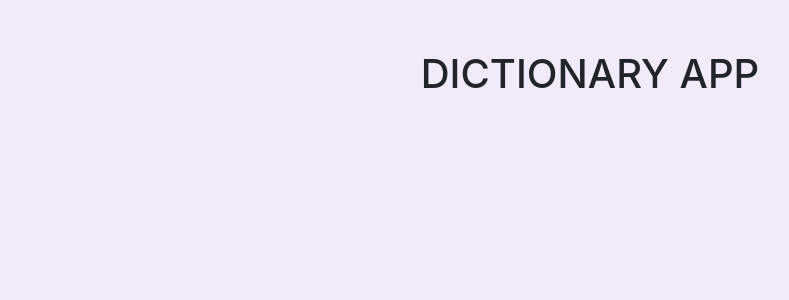
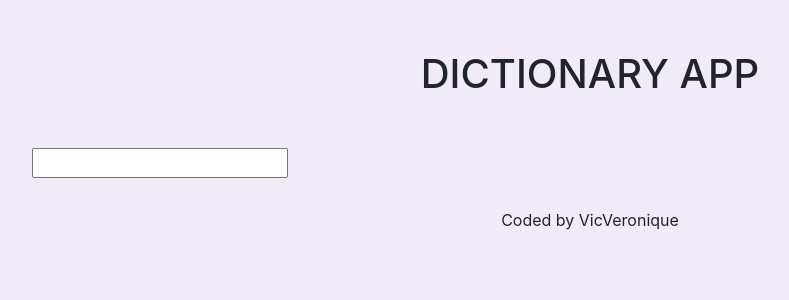
Before and after one commit to VicVeronique/dictionary-project, a React (Create React App) app: page / in a window 1280 px wide. Shown: the top 300 px of the page, without its empty margins (50-839 px from the left). Built offline with nearby package versions, Linux system fonts and the light colour scheme.

Commit message:
set up search

```diff
--- a/src/App.css
+++ b/src/App.css
@@ -6,3 +6,8 @@
 body {
   background-color: rgb(241, 234, 248);
 }
+
+.App-footer {
+  text-align: center;
+  margin: 30px 0;
+}
--- a/src/App.js
+++ b/src/App.js
@@ -1,11 +1,15 @@
 import "./App.css";
-
-function App() {
+import Dictionary from "./Dictionary";
+export default function App() {
   return (
     <div className="App">
-      <h1 className="App-header">DICTIONARY APP</h1>
+      <div className="container">
+        <h1 className="App-header">DICTIONARY APP</h1>
+        <main>
+          <Dictionary />
+        </main>
+        <footer className="App-footer">Coded by VicVeronique</footer>
+      </div>
     </div>
   );
 }
-
-export default App;
--- /dev/null
+++ b/src/Dictionary.css
@@ -0,0 +1,3 @@
+.Dictionary {
+  background-color: ;
+}
--- /dev/null
+++ b/src/Dictionary.js
@@ -0,0 +1,23 @@
+import React, { useState } from "react";
+import "./Dictionary.css";
+
+export default function Dictionary() {
+  let [keyword, setKeyword] = useState("");
+
+  function search(event) {
+    event.preventDefault();
+    alert(`Searching for ${keyword}`);
+  }
+
+  function handleKeywordChange(event) {
+    setKeyword(event.target.value);
+  }
+
+  return (
+    <div className="Dictionary">
+      <form onSubmit={search}>
+        <input type="search" onChange={handleKeywordChange} />
+      </form>
+    </div>
+  );
+}
```
